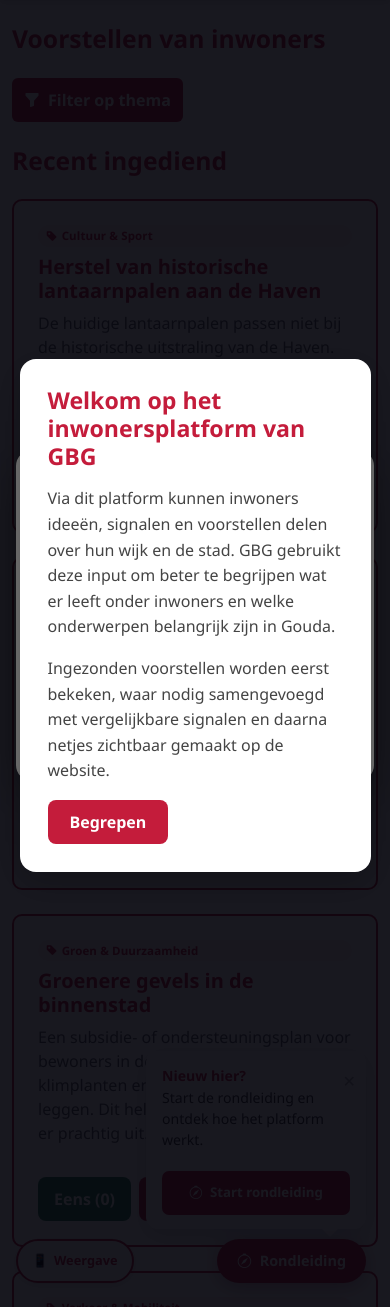
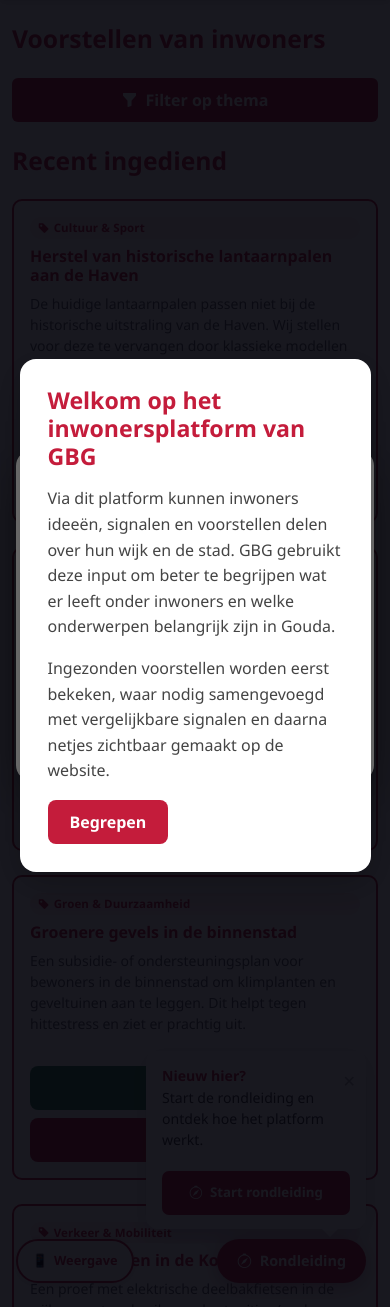
Before and after one commit to sudenazboz0904-pixel/participatie-platform, a Django app: page /voorstellen/ in a window 390 px wide. Shown: the part 76-1383 px from the top of the page. Run offline with Django 5.2, Linux system fonts and the light colour scheme; data comes from the database, SQL or seed files in the repository.

Commit message:
Mobiele weergave verbeterd

```diff
--- a/participatie/templates/participatie/index.html
+++ b/participatie/templates/participatie/index.html
@@ -85,7 +85,7 @@
         <h2 class="fw-bold mb-4" style="color: #c41c3b;">Recent ingediend</h2>
         <div class="row g-4">
             {% for voorstel in voorstellen %}
-            <div class="col-md-6 col-lg-4" data-theme="{{ voorstel.theme }}">
+            <div class="col-12 col-md-6 col-lg-4" data-theme="{{ voorstel.theme }}">
                 <div class="proposal-card p-4 d-flex flex-column h-100" style="border: 2px solid #c41c3b; border-radius: 10px;">
                     <span class="theme-badge mb-2"><i class="bi bi-tag-fill me-1"></i>{{ voorstel.get_theme_display }}</span>
                     <h5 class="fw-bold mb-2" style="color: #c41c3b;">{{ voorstel.title }}</h5>
@@ -222,4 +222,17 @@
 }());
 </script>
 
+<style>
+@media (max-width: 767px) {
+  .proposal-card { padding: 1rem !important; }
+  .proposal-card h5 { font-size: 1rem; }
+  .proposal-card p.text-muted { font-size: 0.875rem; }
+  .proposal-card form div,
+  .proposal-card .mt-auto div { flex-direction: column; }
+  .proposal-card button,
+  .proposal-card span[style*="background"] { width: 100%; text-align: center; }
+  .dropdown .btn { width: 100%; justify-content: center; }
+}
+</style>
+
 {% endblock %}
```
